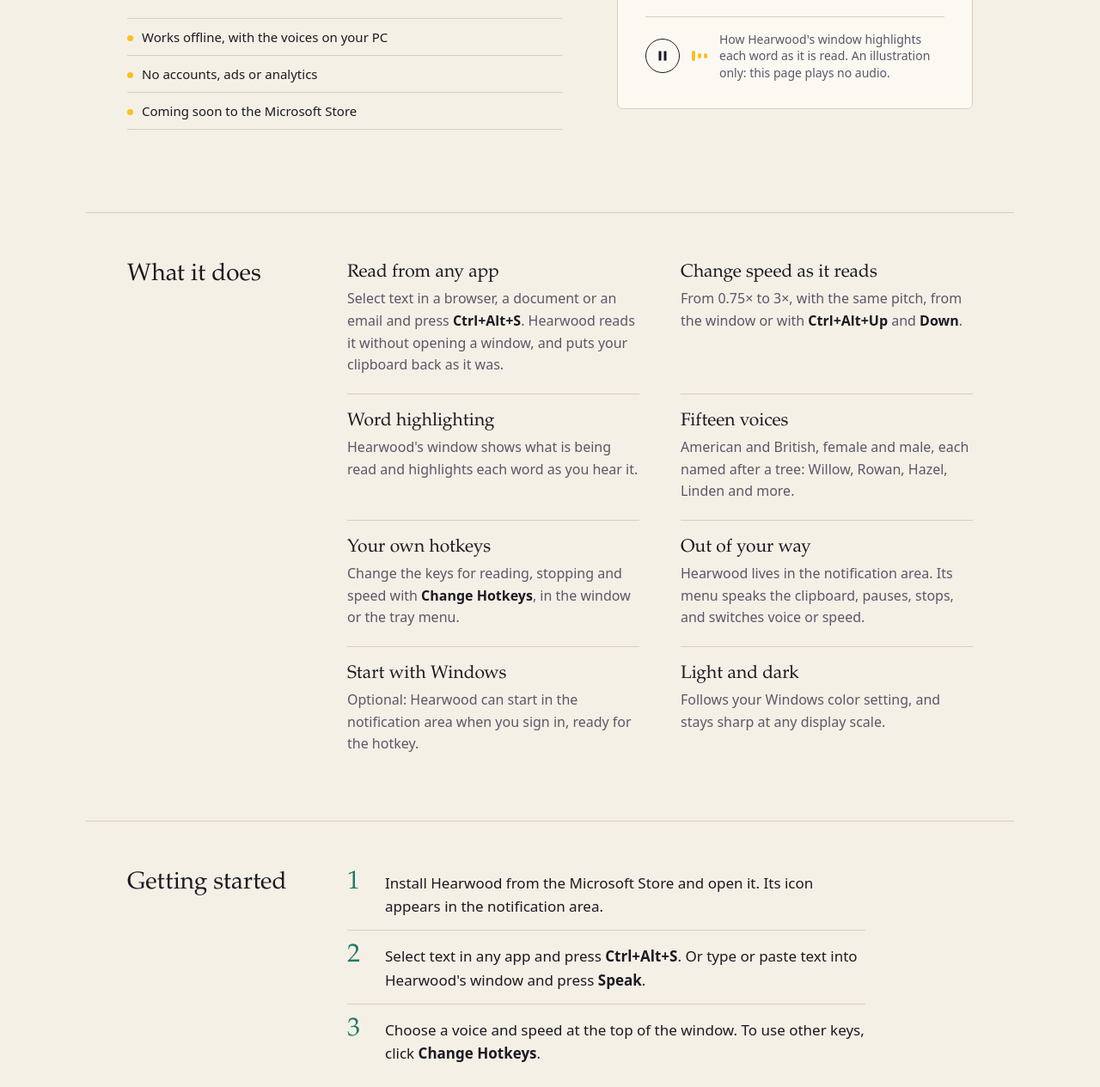
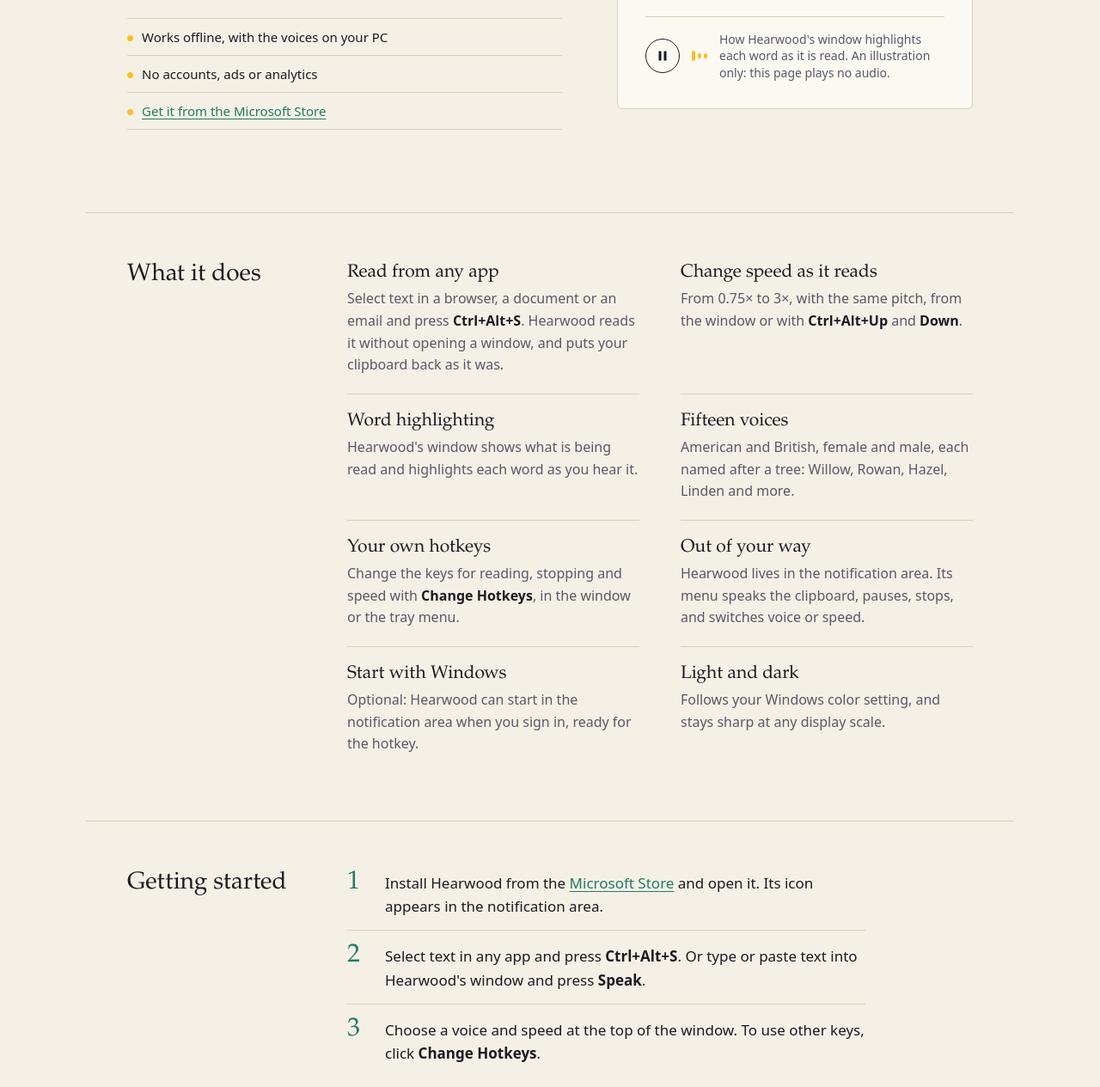
Before and after one commit to IdleMad-Studio/idlemadstudio.com, a plain HTML site: page hearwood/index.html in a window 1280 px wide. Shown: the part 585-1850 px from the top of the page at 86% size. Drawn offline with Linux system fonts and the light colour scheme.

Commit message:
Link Hearwood page to its Microsoft Store listing
Co-Authored-By: Claude Opus 5.5 <noreply@anthropic.com>

```diff
--- a/hearwood/index.html
+++ b/hearwood/index.html
@@ -41,7 +41,7 @@
     <ul class="facts">
       <li>Works offline, with the voices on your PC</li>
       <li>No accounts, ads or analytics</li>
-      <li>Coming soon to the Microsoft Store</li>
+      <li><a href="https://apps.microsoft.com/detail/9MZK2P2C2SWG">Get it from the Microsoft Store</a></li>
     </ul>
   </div>
 
@@ -110,7 +110,7 @@
   <section class="section wrap" aria-labelledby="setup">
     <h2 id="setup">Getting started</h2>
     <ol class="steps">
-      <li><span>Install Hearwood from the Microsoft Store and open it. Its icon appears in the
+      <li><span>Install Hearwood from the <a href="https://apps.microsoft.com/detail/9MZK2P2C2SWG">Microsoft Store</a> and open it. Its icon appears in the
         notification area.</span></li>
       <li><span>Select text in any app and press <strong>Ctrl+Alt+S</strong>. Or type or paste text
         into Hearwood's window and press <strong>Speak</strong>.</span></li>
```
